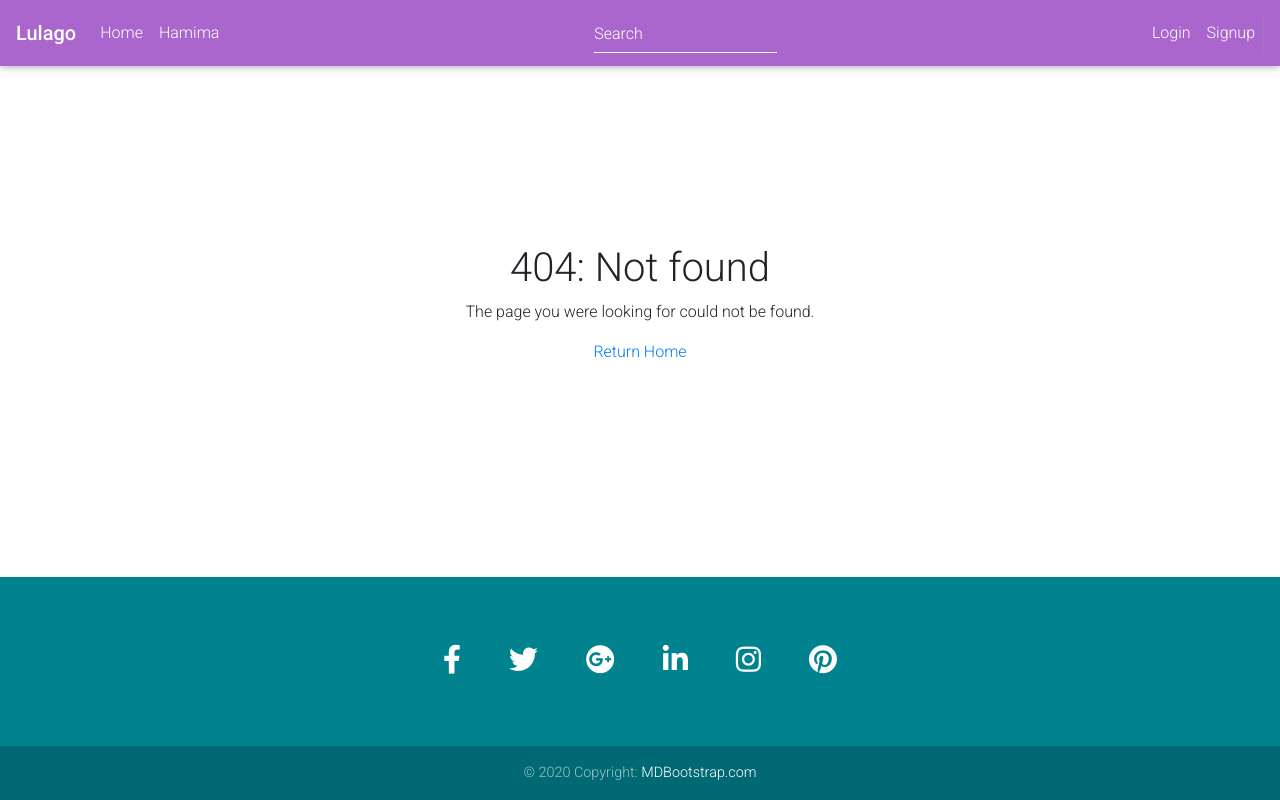
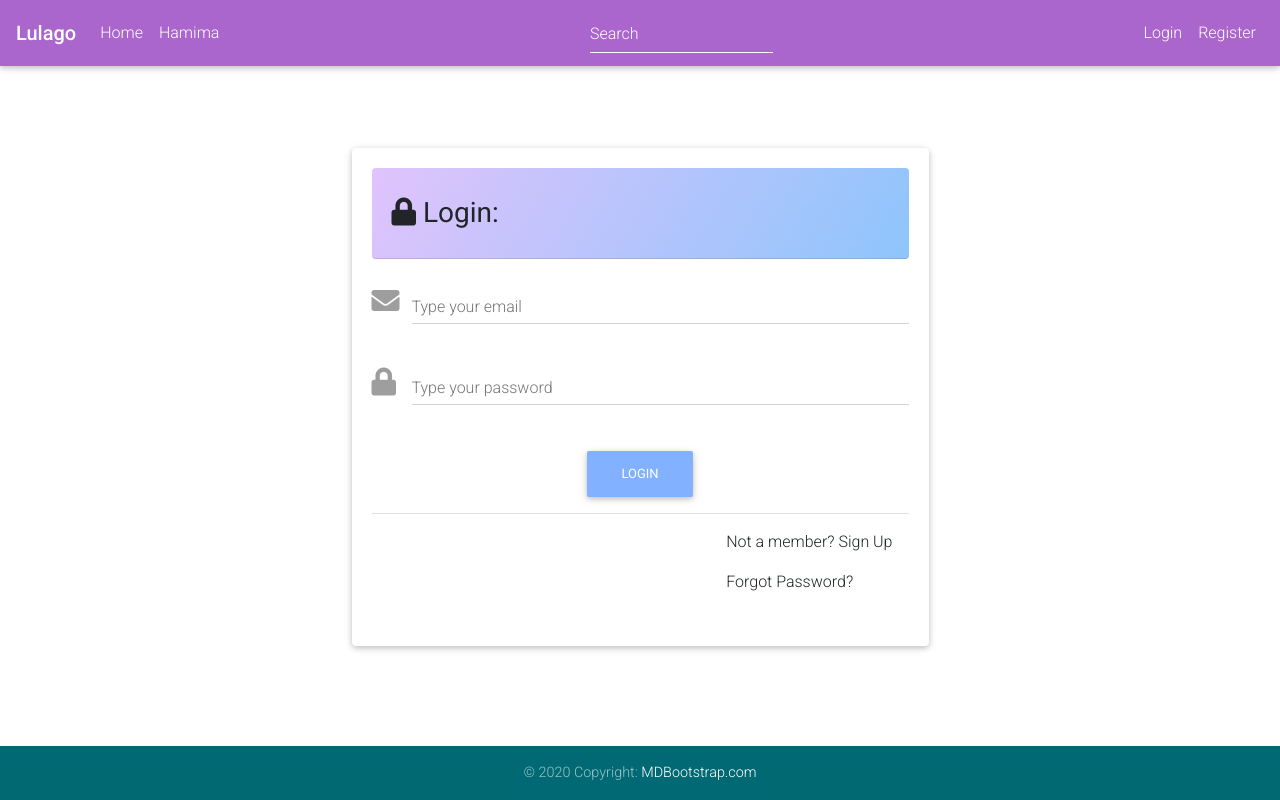
Before and after one commit to luchmewep/FourelloEventsFront, a Gatsby site: page /login in a window 1280 px wide. Before the commit this address had no page. Built offline with nearby package versions, Linux system fonts and the light colour scheme; Gatsby itself is replaced by a stand-in of ours.

Commit message:
created login and register

```diff
--- a/command.txt
+++ b/command.txt
@@ -1,6 +1,7 @@
 yarn dev // to run the program
 git pull //to get new code
-git push // to upload code
 git add . //add all files
 git commit -m "message nimu" //commit all files
+git push // to upload code
 git status // check for changes
+ctrl + c // stop program
--- a/src/components/footer.tsx
+++ b/src/components/footer.tsx
@@ -4,32 +4,7 @@ import React from "react"
 const Footer = () => {
   return (
     <MDBFooter color="cyan" className="font-small darken-3 pt-0">
-      <MDBContainer>
-        <MDBRow>
-          <MDBCol md="12" className="py-5">
-            <div className="mb-5 flex-center">
-              <a className="fb-ic">
-                <i className="fab fa-facebook-f fa-lg white-text mr-md-5 mr-3 fa-2x"></i>
-              </a>
-              <a className="tw-ic">
-                <i className="fab fa-twitter fa-lg white-text mr-md-5 mr-3 fa-2x"></i>
-              </a>
-              <a className="gplus-ic">
-                <i className="fab fa-google-plus fa-lg white-text mr-md-5 mr-3 fa-2x"></i>
-              </a>
-              <a className="li-ic">
-                <i className="fab fa-linkedin-in fa-lg white-text mr-md-5 mr-3 fa-2x"></i>
-              </a>
-              <a className="ins-ic">
-                <i className="fab fa-instagram fa-lg white-text mr-md-5 mr-3 fa-2x"></i>
-              </a>
-              <a className="pin-ic">
-                <i className="fab fa-pinterest fa-lg white-text fa-2x"> </i>
-              </a>
-            </div>
-          </MDBCol>
-        </MDBRow>
-      </MDBContainer>
+
       <div className="footer-copyright text-center py-3">
         <MDBContainer fluid>
           &copy; {new Date().getFullYear()} Copyright:{" "}
--- a/src/components/navbar.tsx
+++ b/src/components/navbar.tsx
@@ -88,14 +88,8 @@ export default function NavBar() {
                   </Link>
                 </MDBNavItem>
                 <MDBNavItem>
-                  <Link
-                    className="nav-link"
-                    style={{
-                      borderRight: "1px solid rgba(153,153,153,.298039)",
-                    }}
-                    to="/"
-                  >
-                    Signup
+                  <Link className="nav-link" to="/register">
+                    Register
                   </Link>
                 </MDBNavItem>
               </>
--- a/src/pages/hamima.tsx
+++ b/src/pages/hamima.tsx
@@ -16,7 +16,7 @@ import SEO from "../components/seo"
 export default function hamima() {
   return (
     <Layout>
-      <SEO title="Home" />
+      <SEO title="Hamima" />
       <MDBContainer className="mt-5 text-center">
         <MDBRow>
           <MDBCol>
--- /dev/null
+++ b/src/pages/login.tsx
@@ -0,0 +1,67 @@
+import {
+  MDBRow,
+  MDBCol,
+  MDBInput,
+  MDBBtn,
+  MDBCard,
+  MDBCardBody,
+  MDBCardHeader,
+  MDBIcon,
+  MDBModalFooter,
+} from "mdbreact"
+import React from "react"
+import Layout from "../components/layout"
+import SEO from "../components/seo"
+
+export default function login() {
+  return (
+    <Layout>
+      <SEO title="Login"/>
+      <MDBRow>
+        <MDBCol className="mx-auto" md="6">
+          <MDBCard>
+            <MDBCardBody>
+              <MDBCardHeader className="form-header deep-blue-gradient rounded">
+                <h3 className="my-3">
+                  <MDBIcon icon="lock" /> Login:
+                </h3>
+              </MDBCardHeader>
+              <form>
+                <div className="grey-text">
+                  <MDBInput
+                    label="Type your email"
+                    icon="envelope"
+                    group
+                    type="email"
+                    validate
+                    error="wrong"
+                    success="right"
+                  />
+                  <MDBInput
+                    label="Type your password"
+                    icon="lock"
+                    group
+                    type="password"
+                    validate
+                  />
+                </div>
+
+                <div className="text-center mt-4">
+                  <MDBBtn color="light-blue" className="mb-3" type="submit">
+                    Login
+                  </MDBBtn>
+                </div>
+              </form>
+              <MDBModalFooter>
+                <div className="font-weight-light">
+                  <p>Not a member? Sign Up</p>
+                  <p>Forgot Password?</p>
+                </div>
+              </MDBModalFooter>
+            </MDBCardBody>
+          </MDBCard>
+        </MDBCol>
+      </MDBRow>
+    </Layout>
+  )
+}
```
Also changed, not shown: src/pages/register.tsx (added, +74 -0 lines).
